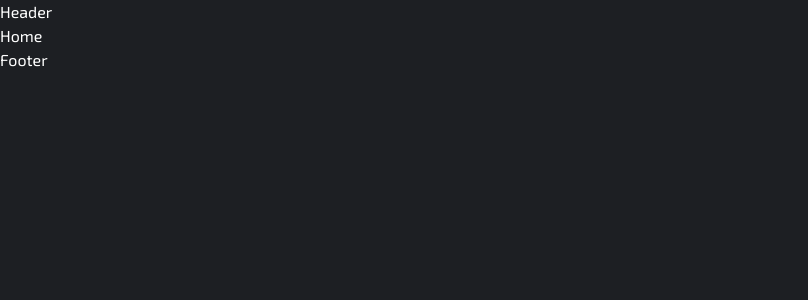
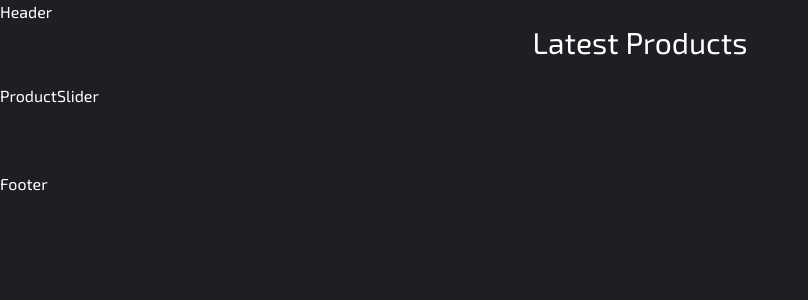
Before and after one commit to Edyane/Photoland, a React (Create React App) app in the folder client/: page / in a window 1280 px wide. Shown: the top 300 px of the page, without its empty margins (0-808 px from the left). Built offline with nearby package versions, Linux system fonts and the light colour scheme; no server answers; the HTML template or start-up script is replaced by a standard one.

Commit message:
Importando component 'ProductSlider' na página Home.js

```diff
--- a/client/src/pages/Home.js
+++ b/client/src/pages/Home.js
@@ -1,7 +1,23 @@
 import React from 'react';
 
+//useFetch hook
+import useFetch from '../hooks/useFetch';
+
+//Import components
+import ProductSlider from '../components/ProductSlider';
+
 const Home = () => {
-  return <div>Home</div>;
+  //Get new projects
+  const { data } = useFetch('/products?populate=*&filters[is*New]=true');
+
+  return (
+    <div className="mb-16">
+      <div className="mx-auto">
+        <h2 className='h2 mb-6 text-center x1:text-left'>Latest Products</h2>
+      </div>
+      <ProductSlider data={data} />
+    </div>
+  )
 };
 
 export default Home;
--- a/client/src/request.js
+++ b/client/src/request.js
@@ -3,6 +3,6 @@ import axios from 'axios';
 export const request = axios.create({
   baseURL: process.env.REACT_APP_API_URL,
   headers: {
-    Authorization: 'bearer ' + process.env.REACT_APP_API_KEY,
+    Authorization: 'bearer ' + process.env.REACT_APP_API_TOKEN,
   },
 });
```
